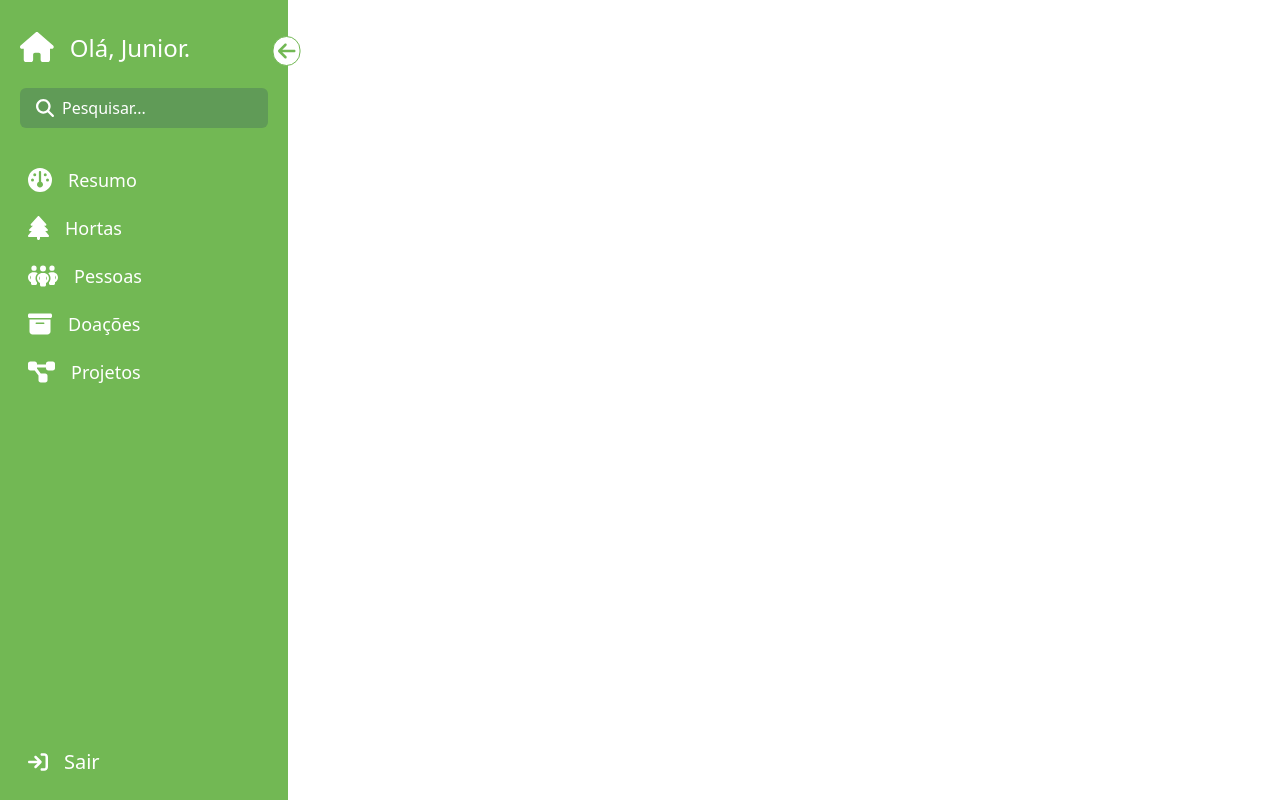
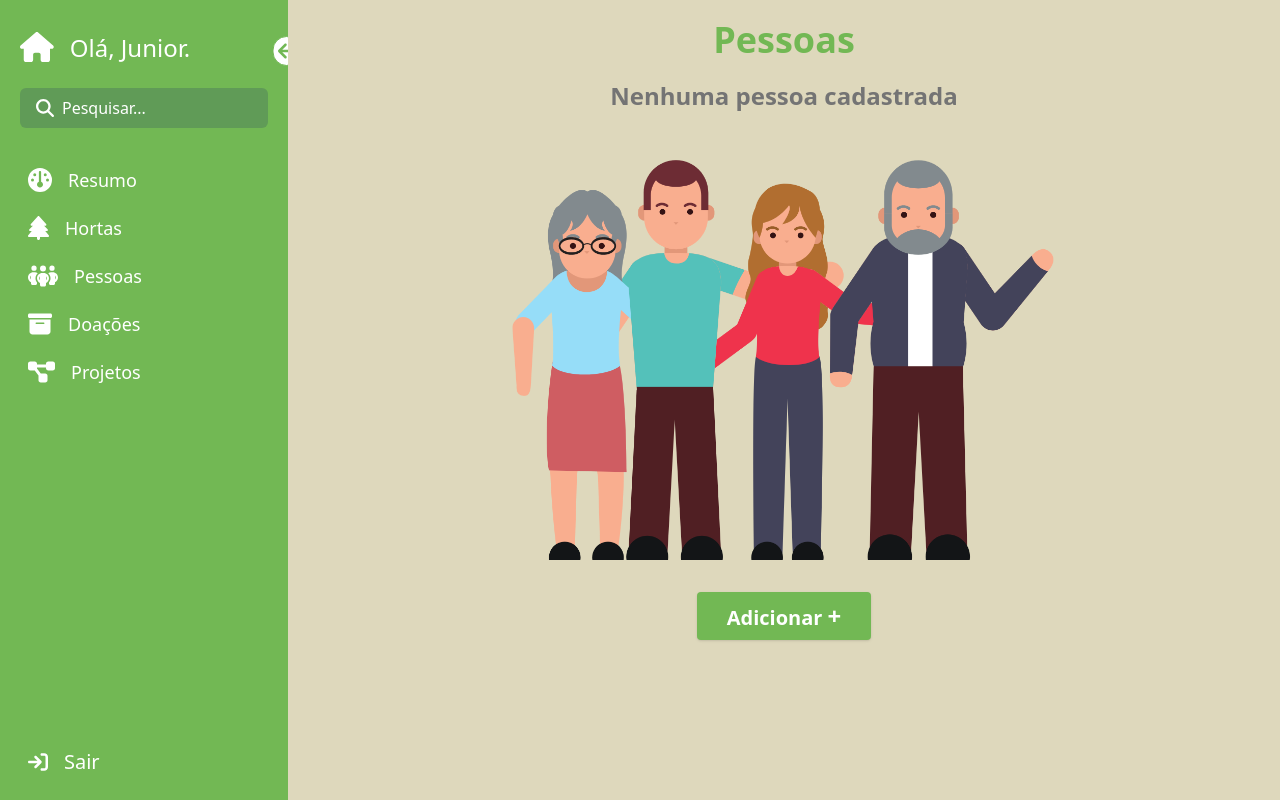
Before and after one commit to junior-slv/horta-solidaria, a Next.js app in the folder client/: page /pessoas/principal in a window 1280 px wide. Built offline with nearby package versions, Linux system fonts and the light colour scheme; no server answers.

Commit message:
customiza interface de adicionar pessoas

```diff
--- a/client/src/pages/pessoas/principal.tsx
+++ b/client/src/pages/pessoas/principal.tsx
@@ -1,18 +1,49 @@
+import React, { useEffect, useState } from "react";
 import Sidebar from "@/components/sidebar/Sidebar";
-import React from "react";
+import { Botao } from "../../components/buttons/Botao";
+import Router from "next/router";
+import { fetchDonations } from "@/services/api";
 
-const Users = () => {
+
+// Página conteúdo
+const UsersMain = () => {
+
+  //estado que armazena as variavéis no campos
+  const [dados, setDados] = useState([]);
+
+  //atualiza as doações toda vez q recarregar a página
+  useEffect(() => {
+    fetchDonations().then((data) => {
+      setDados(data);
+      console.log(data);
+    });
+  }, []);
+
+
   return (
-    <>
-      <main className="flex">
+    <div className="overflow-y-hidden flex">
+      {/* Div Para sideBar */}
+      <div>
         <Sidebar />
-        <div className="flex">
-          <div>
-          </div>
+      </div>
+      {/* Div para content */}
+      <div className="flex justify-center bg-beige items-center flex-col relative w-full">
+        {/* Título da página */}
+        <p className="font-bold text-lightGreen text-4xl top-5 absolute">
+          Pessoas
+        </p>
+        <p className="font-semibold text-darkerGrey text-2xl top-20 absolute text-center">
+          Nenhuma pessoa cadastrada
+        </p>
+        <img src="/images/emptyUsers.png" alt="imagem Default Cadastrar Pessoas" className="w-[550px] h-[400px]"/>
+        <div onClick={() => Router.push("/pessoas")} className="">
+          <Botao className="bg-lightGreen hover:bg-darkGreen">
+            Adicionar <span className="text-2xl">+</span>
+          </Botao>
         </div>
-      </main>
-    </>
+      </div>
+    </div>
   );
 };
 
-export default Users;
+export default UsersMain;
--- a/client/tailwind.config.js
+++ b/client/tailwind.config.js
@@ -27,6 +27,7 @@ module.exports = {
       'darkBlue'  : 'rgba(17, 38, 146, 0.68)',
       'lightGray': '#F5F5F5',
       'darkGrey': '#9C9C9C',
+      'darkerGrey': '#747474',
     },
     fontFamily: {
       'poppins': ['poppins'],
```
Also changed, not shown: client/public/images/emptyUsers.png (added), 1 other file (tests, documents, lock files or other folders).
